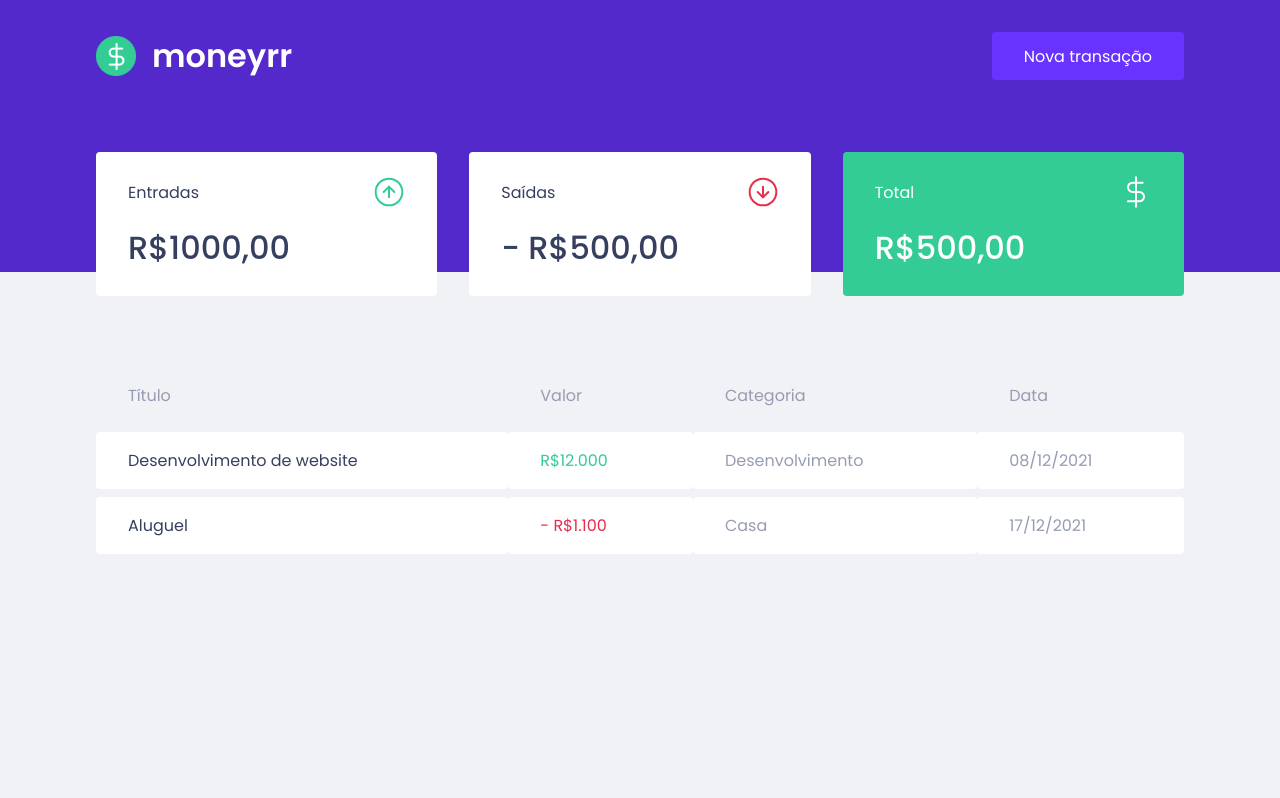
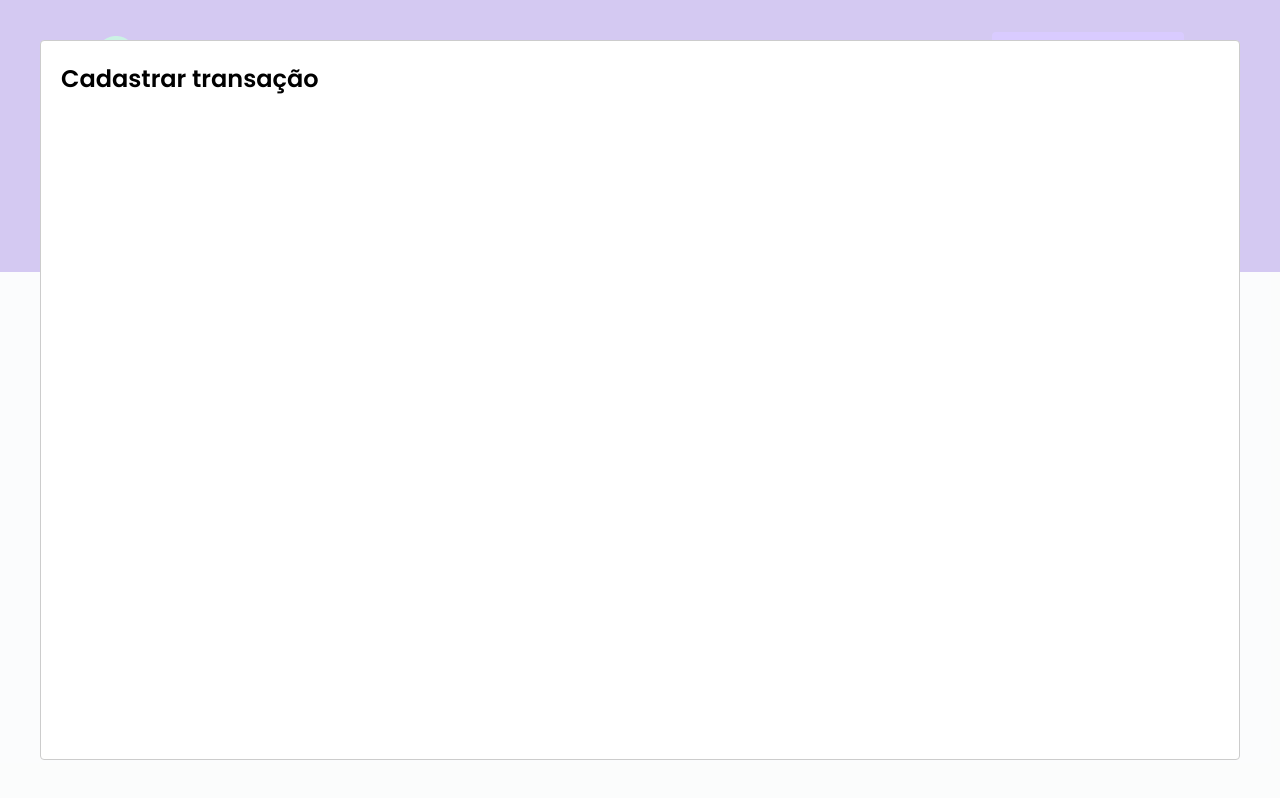
Before and after one commit to MorenaNobre/Ignite-Moneyrr, a React (Create React App) app: page / in a window 1280 px wide. Both pictures are taken after a click on the button "Nova transação". Built offline with nearby package versions, Linux system fonts and the light colour scheme; no server answers; what miragejs would draw is missing.

Commit message:
Modal-structure

```diff
--- a/package.json
+++ b/package.json
@@ -7,6 +7,7 @@
     "miragejs": "^0.1.43",
     "react": "^17.0.2",
     "react-dom": "^17.0.2",
+    "react-modal": "^3.14.4",
     "react-scripts": "4.0.3",
     "styled-components": "^5.3.0",
     "web-vitals": "^1.0.1"
@@ -19,6 +20,7 @@
     "@types/node": "^12.0.0",
     "@types/react": "^17.0.0",
     "@types/react-dom": "^17.0.0",
+    "@types/react-modal": "^3.13.1",
     "@types/styled-components": "^5.1.12",
     "typescript": "^4.1.2"
   },
--- a/src/App.tsx
+++ b/src/App.tsx
@@ -1,12 +1,33 @@
+import { useState } from "react";
+import Modal from "react-modal";
 import { Dashboard } from "./components/Dashboard";
 import { Header } from "./components/Header";
+
 import { GlobalStyle } from "./Styles/global";
 
+Modal.setAppElement("#root");
+
 export function App() {
+  const [isNewTransactionModalOpen, setIsNewTransactionModalOpen] =
+    useState(false);
+
+  function handleOpenNewTransactionModal() {
+    setIsNewTransactionModalOpen(true);
+  }
+
+  function handleCloseNewTransactionModal() {
+    setIsNewTransactionModalOpen(false);
+  }
   return (
     <>
-      <Header />
+      <Header onOpenNewTransactionModal={handleOpenNewTransactionModal} />
       <Dashboard />
+      <Modal
+        isOpen={isNewTransactionModalOpen}
+        onRequestClose={handleCloseNewTransactionModal}
+      >
+        <h2>Cadastrar transação</h2>
+      </Modal>
       <GlobalStyle />
     </>
   );
--- a/src/components/Header/index.tsx
+++ b/src/components/Header/index.tsx
@@ -1,7 +1,11 @@
 import faviconLogo from "../../assets/favicon.png";
 import { Container, Content, LogoContainer } from "./styles";
 
-export function Header() {
+interface HeaderProps {
+  onOpenNewTransactionModal: () => void;
+}
+
+export function Header({onOpenNewTransactionModal}: HeaderProps) {
   return (
     <Container>
       <Content>
@@ -9,7 +13,9 @@
           <img src={faviconLogo} alt="moneyrr logo" />
           <h1>moneyrr</h1>
         </LogoContainer>
-        <button type="button">Nova transação</button>
+        <button type="button" onClick={onOpenNewTransactionModal}>
+          Nova transação
+        </button>
       </Content>
     </Container>
   );
```
Also changed, not shown: 1 other file (tests, documents, lock files or other folders).
